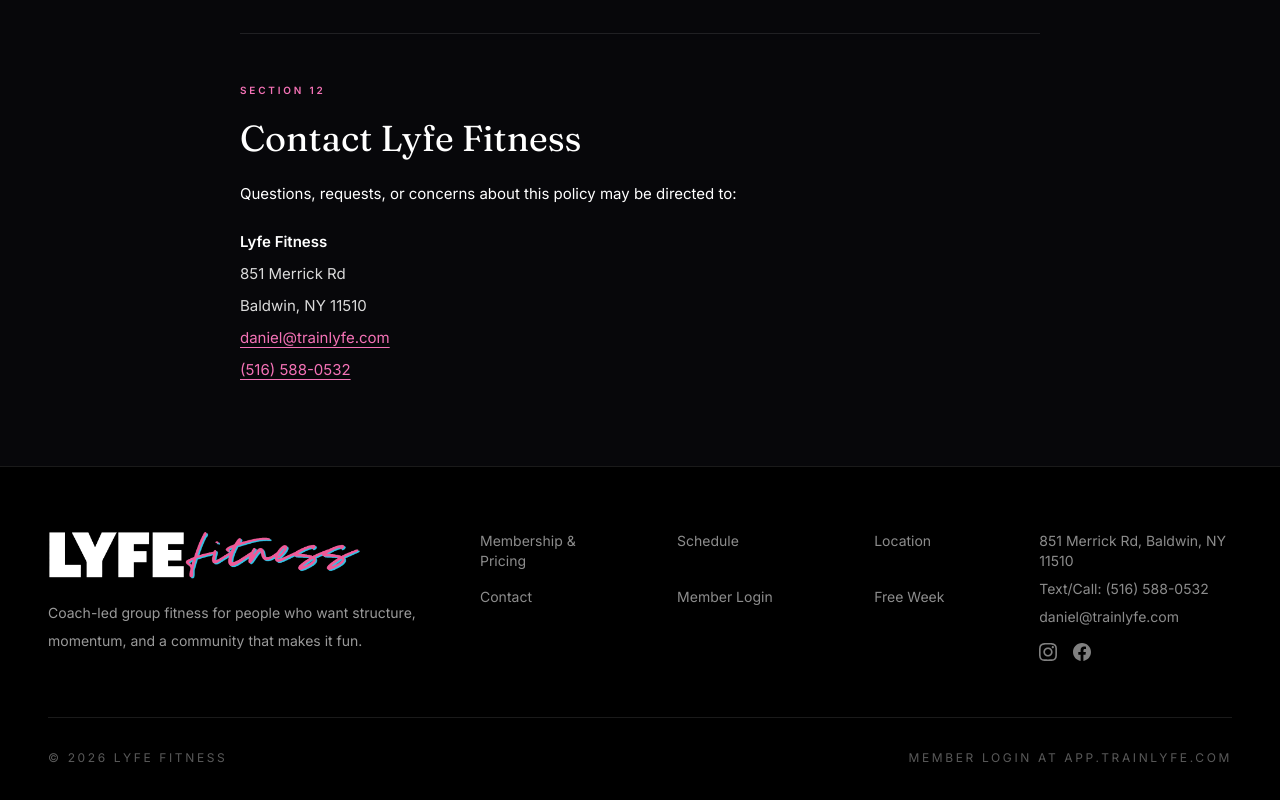
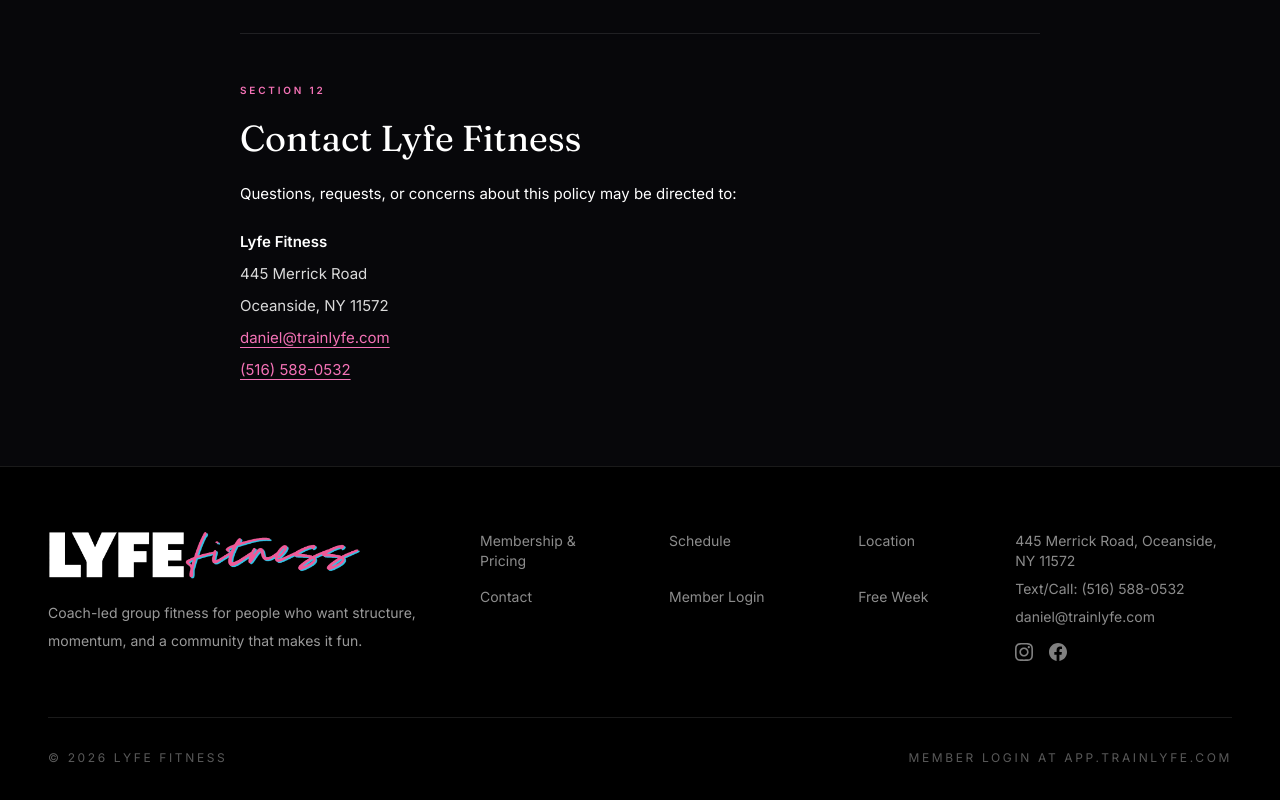
Before and after one commit to dfeleppa/lyfe, a Next.js app: page /privacy-policy in a window 1280 px wide. Shown: the part 5900-6700 px from the top of the page. Built offline with nearby package versions, Linux system fonts and the light colour scheme; no server answers.

Commit message:
Update Lyfe Fitness location to Oceanside

```diff
--- a/src/app/components/SiteFooter.tsx
+++ b/src/app/components/SiteFooter.tsx
@@ -28,7 +28,7 @@
           </div>
 
           <div className="space-y-2 font-sans text-sm text-white/55">
-            <p>851 Merrick Rd, Baldwin, NY 11510</p>
+            <p>445 Merrick Road, Oceanside, NY 11572</p>
             <p>
               <a href="tel:5165880532" className="transition hover:text-white">
                 Text/Call: (516) 588-0532
--- a/src/app/layout.tsx
+++ b/src/app/layout.tsx
@@ -26,16 +26,16 @@
 
 export const metadata: Metadata = {
   metadataBase: new URL(SITE_URL),
-  title: "Lyfe Fitness | Group Training in Baldwin, NY",
+  title: "Lyfe Fitness | Group Training in Oceanside, NY",
   description:
-    "Coach-led group fitness in Baldwin, NY. Purposeful programming, real coaching, and a community that makes consistency easier. Start your free week.",
+    "Coach-led group fitness in Oceanside, NY. Purposeful programming, real coaching, and a community that makes consistency easier. Start your free week.",
   alternates: {
     canonical: "/",
   },
   openGraph: {
-    title: "Lyfe Fitness | Group Training in Baldwin, NY",
+    title: "Lyfe Fitness | Group Training in Oceanside, NY",
     description:
-      "Coach-led group fitness in Baldwin, NY with purposeful programming, real coaching, and a strong community.",
+      "Coach-led group fitness in Oceanside, NY with purposeful programming, real coaching, and a strong community.",
     url: "/",
     siteName: "Lyfe Fitness",
     locale: "en_US",
@@ -45,14 +45,14 @@
         url: "/og.jpg",
         width: 1200,
         height: 630,
-        alt: "Athletes training at Lyfe Fitness in Baldwin, NY",
+        alt: "Athletes training at Lyfe Fitness in Oceanside, NY",
       },
     ],
   },
   twitter: {
     card: "summary_large_image",
-    title: "Lyfe Fitness | Group Training in Baldwin, NY",
-    description: "Coach-led group fitness in Baldwin, NY. Start your free week.",
+    title: "Lyfe Fitness | Group Training in Oceanside, NY",
+    description: "Coach-led group fitness in Oceanside, NY. Start your free week.",
     images: ["/og.jpg"],
   },
 };
@@ -69,10 +69,10 @@
   priceRange: "$$",
   address: {
     "@type": "PostalAddress",
-    streetAddress: "851 Merrick Rd",
-    addressLocality: "Baldwin",
+    streetAddress: "445 Merrick Road",
+    addressLocality: "Oceanside",
     addressRegion: "NY",
-    postalCode: "11510",
+    postalCode: "11572",
     addressCountry: "US",
   },
   openingHoursSpecification: [
--- a/src/app/nutrition-program/layout.tsx
+++ b/src/app/nutrition-program/layout.tsx
@@ -4,7 +4,7 @@
   alternates: { canonical: "/nutrition-program" },
   title: "Nutrition Program | Lyfe Fitness",
   description:
-    "Daily-tracking nutrition coaching with weekly check-ins and real accountability from Lyfe Fitness in Baldwin, NY. Start your trial week.",
+    "Daily-tracking nutrition coaching with weekly check-ins and real accountability from Lyfe Fitness in Oceanside, NY. Start your trial week.",
 };
 
 export default function NutritionProgramLayout({ children }: { children: React.ReactNode }) {
--- a/src/app/page.tsx
+++ b/src/app/page.tsx
@@ -130,7 +130,7 @@
           </h1>
 
           <p className="mt-8 max-w-2xl font-sans text-base leading-8 text-white/72 md:text-lg">
-            Lyfe Fitness gives Baldwin members a better way to train: coach-led classes,
+            Lyfe Fitness gives Oceanside members a better way to train: coach-led classes,
             thoughtful programming, and a room full of people who make consistency easier.
           </p>
 
@@ -156,7 +156,7 @@
     "Strength and conditioning",
     "Beginner-friendly coaching",
     "Nutrition support",
-    "Baldwin, NY",
+    "Oceanside, NY",
   ];
 
   return (
@@ -439,7 +439,7 @@
             Visit us &amp; get started
           </p>
           <h2 className="font-display text-[clamp(2.75rem,6vw,5.25rem)] font-normal leading-[0.98] tracking-display text-white">
-            Baldwin&rsquo;s home for <em className="italic text-[#f472b6]">coach-led training.</em>
+            Oceanside&rsquo;s home for <em className="italic text-[#f472b6]">coach-led training.</em>
           </h2>
         </div>
 
@@ -448,7 +448,7 @@
           <div className="reveal overflow-hidden rounded-[36px] border border-white/10 bg-white/[0.03] shadow-[0_24px_80px_rgba(0,0,0,0.22)]">
             <div className="overflow-hidden rounded-[28px]" style={{ aspectRatio: "16 / 9" }}>
               <iframe
-                src="https://maps.google.com/maps?q=851+Merrick+Rd+Baldwin+NY+11510&output=embed"
+                src="https://maps.google.com/maps?q=445+Merrick+Road+Oceanside+NY+11572&output=embed"
                 width="100%"
                 height="100%"
                 style={{ border: 0, filter: "invert(90%) hue-rotate(180deg) saturate(0.6)" }}
@@ -465,7 +465,7 @@
             <div className="flex flex-col gap-6 rounded-[36px] border border-white/10 bg-white/[0.04] p-8 font-sans text-white/72 shadow-[0_24px_80px_rgba(0,0,0,0.22)]">
               <div>
                 <p className="mb-2 text-[10px] font-semibold uppercase tracking-[0.24em] text-white/38">Address</p>
-                <p className="text-base text-white">851 Merrick Rd, Baldwin, NY 11510</p>
+                <p className="text-base text-white">445 Merrick Road, Oceanside, NY 11572</p>
               </div>
               <div>
                 <p className="mb-2 text-[10px] font-semibold uppercase tracking-[0.24em] text-white/38">Hours</p>
@@ -484,7 +484,7 @@
                 </a>
               </div>
               <a
-                href="https://maps.google.com/?q=851+Merrick+Rd+Baldwin+NY+11510"
+                href="https://maps.google.com/?q=445+Merrick+Road+Oceanside+NY+11572"
                 target="_blank"
                 rel="noreferrer"
                 className="inline-flex items-center justify-center rounded-[4px] bg-white px-6 py-4 font-sans text-xs font-semibold uppercase tracking-[0.24em] text-black transition hover:bg-[#ec4899] hover:text-white"
--- a/src/app/pricing/layout.tsx
+++ b/src/app/pricing/layout.tsx
@@ -4,7 +4,7 @@
   alternates: { canonical: "/pricing" },
   title: "Membership & Pricing | Lyfe Fitness",
   description:
-    "Coach-led group fitness memberships in Baldwin, NY starting at $152.99 per month, with no sign-up fee or long-term commitment. Discounted prepaid options are available.",
+    "Coach-led group fitness memberships in Oceanside, NY starting at $152.99 per month, with no sign-up fee or long-term commitment. Discounted prepaid options are available.",
 };
 
 export default function PricingLayout({ children }: { children: React.ReactNode }) {
--- a/src/app/privacy-policy/page.tsx
+++ b/src/app/privacy-policy/page.tsx
@@ -198,9 +198,9 @@
               <address className="not-italic text-white/85">
                 <span className="font-semibold text-white">Lyfe Fitness</span>
                 <br />
-                851 Merrick Rd
+                445 Merrick Road
                 <br />
-                Baldwin, NY 11510
+                Oceanside, NY 11572
                 <br />
                 <a href="mailto:daniel@trainlyfe.com" className={linkClass}>
                   daniel@trainlyfe.com
--- a/src/app/schedule/layout.tsx
+++ b/src/app/schedule/layout.tsx
@@ -4,7 +4,7 @@
   alternates: { canonical: "/schedule" },
   title: "Class Schedule | Lyfe Fitness",
   description:
-    "Coach-led group fitness classes seven days a week in Baldwin, NY. Morning and evening sessions — find the class time that fits your day.",
+    "Coach-led group fitness classes seven days a week in Oceanside, NY. Morning and evening sessions — find the class time that fits your day.",
 };
 
 export default function ScheduleLayout({ children }: { children: React.ReactNode }) {
--- a/src/app/what-are-the-benefits-of-joining-a-community-based-fitness-gym/layout.tsx
+++ b/src/app/what-are-the-benefits-of-joining-a-community-based-fitness-gym/layout.tsx
@@ -5,7 +5,7 @@
 export const metadata: Metadata = {
   title: "Benefits of a Community-Based Fitness Gym | Lyfe Fitness",
   description:
-    "Discover how coaching, accountability, variety, and a supportive local community can make consistent training easier at Lyfe Fitness in Baldwin, NY.",
+    "Discover how coaching, accountability, variety, and a supportive local community can make consistent training easier at Lyfe Fitness in Oceanside, NY.",
   alternates: { canonical: articlePath },
   openGraph: {
     title: "Benefits of a Community-Based Fitness Gym | Lyfe Fitness",
```
